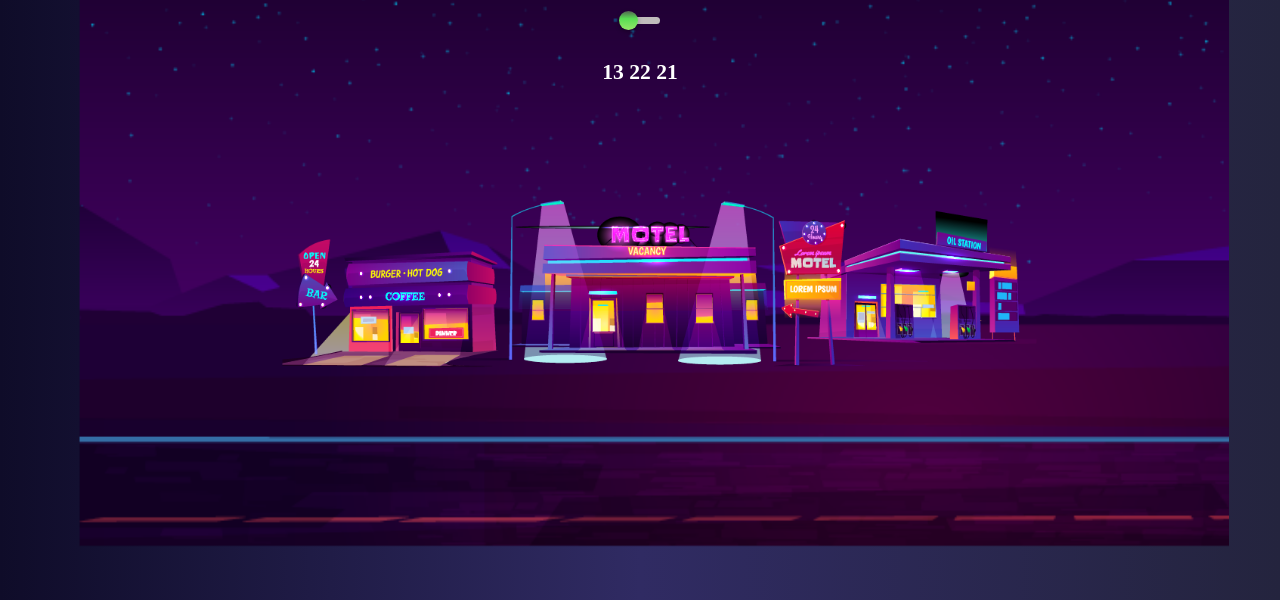
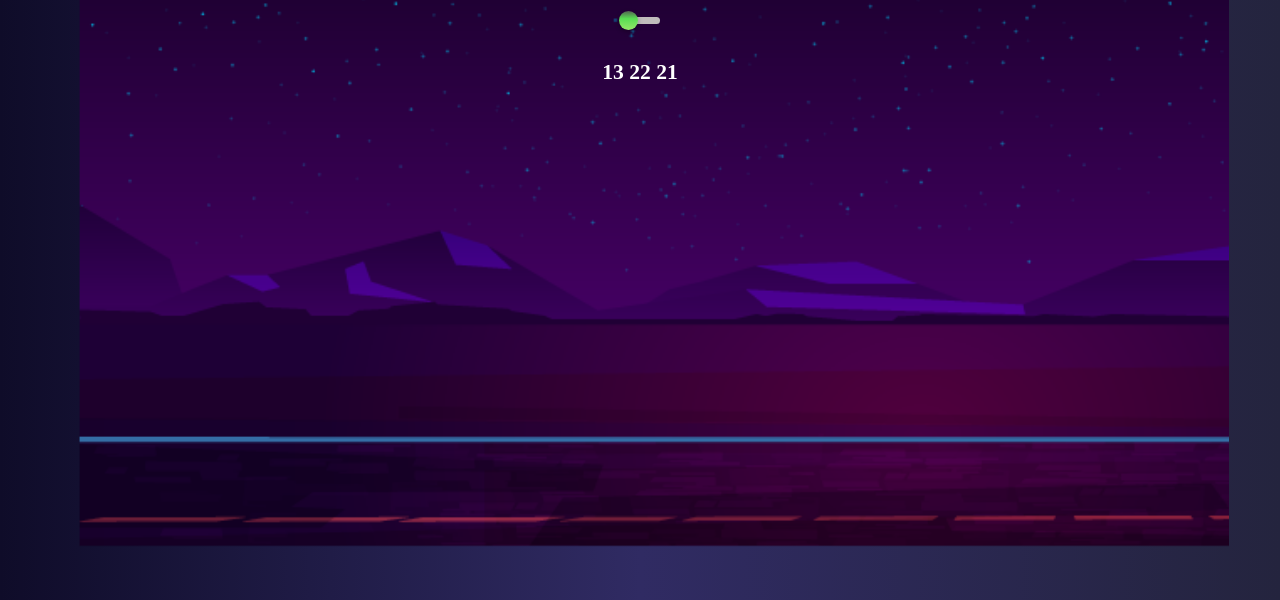
Before and after one commit to b-lesmart/4, a plain HTML site: page index.html in a window 1280 px wide. Shown: the part 200-800 px from the top of the page. Drawn offline with Linux system fonts and the light colour scheme.

Commit message:
Update index.html

```diff
--- a/index.html
+++ b/index.html
@@ -42,9 +42,6 @@
             <label for="checkbox"></label>
         </div>
 
-        <div class="imglayer">
-            <img src="./assets/Night_4.png" alt="shop" id="shops">
-        </div>
 
         <h5>
             <span class="hours">24</span>
```
